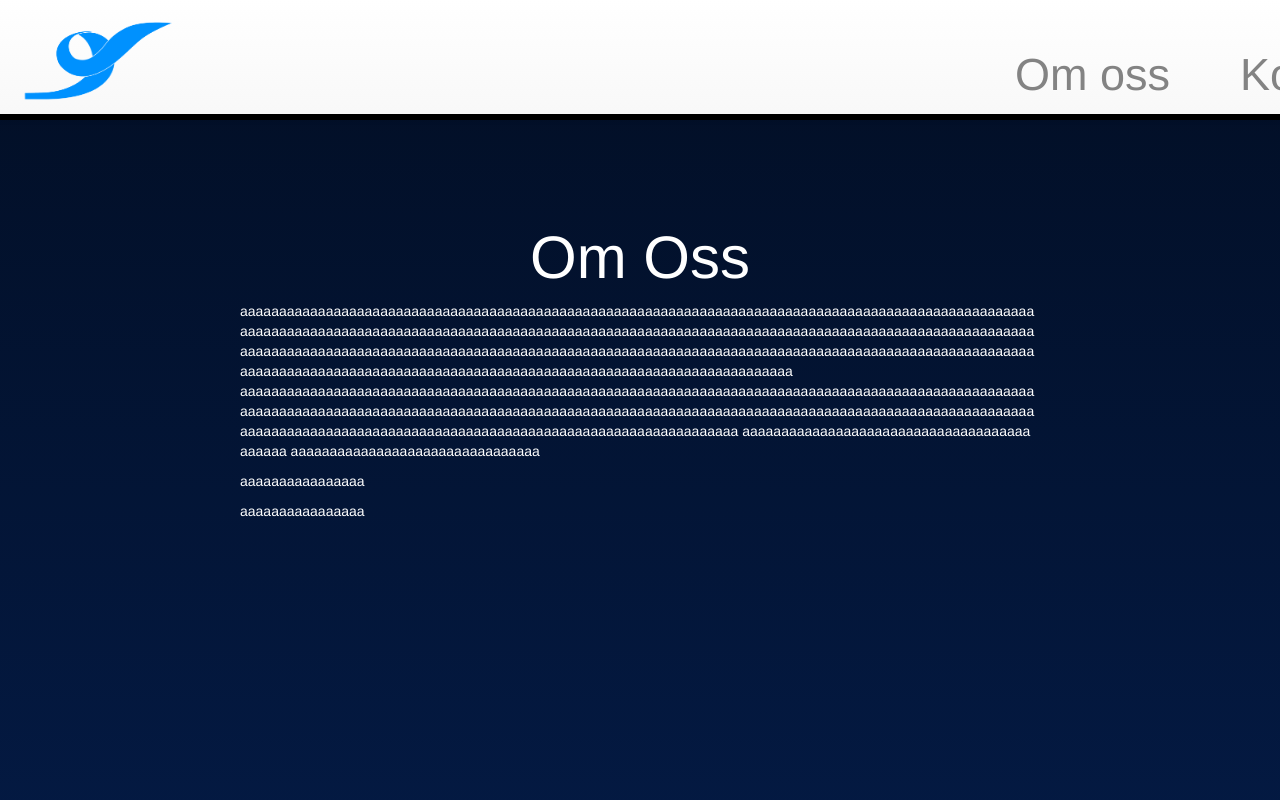
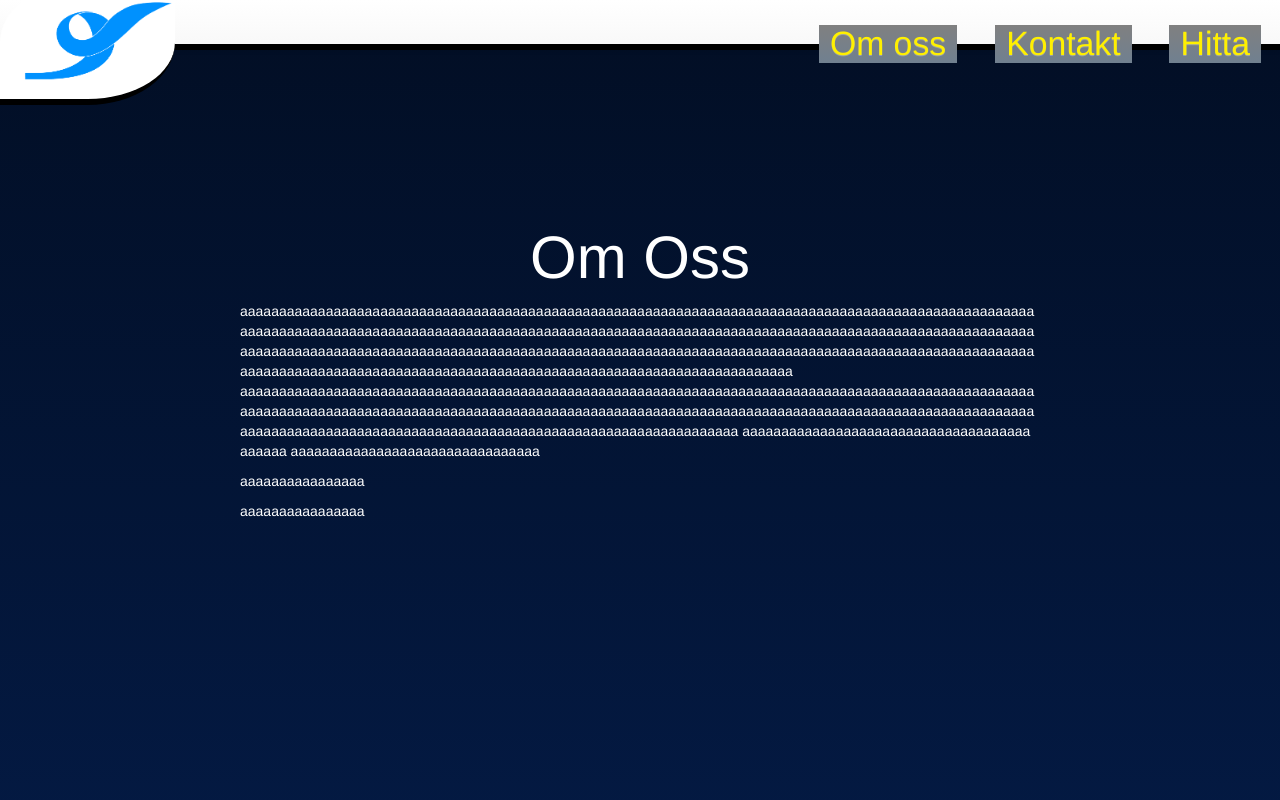
Before and after one commit to Sambur1/N1lz-Jnaz-and-Zamul, a plain HTML site: page index.html in a window 1280 px wide. Shown: the top 800 px of the page. Drawn offline with nearby package versions, Linux system fonts and the light colour scheme.

Commit message:
sudoku is commit
hitta hit karta, nav update

```diff
--- a/css123.css
+++ b/css123.css
@@ -1,43 +1,26 @@
-
-
 .nav a:hover {
-    transition: all ease-in-out 0.8s;
-    transform: scale(1.4);
-    opacity: 1;
-}
-
-.nav a{
-
-    transition: all ease-in-out 0.8s;
-    opacity: 0.9;
-
+    opacity: 0.5;
 }
 
 #navlogo {
     height: 107px;
-	width: 590,6px;
+    width: 590, 6px;
     margin-left: 50px;
 }
 
-#headersize{
+#headersize {
     height: 140px;
     margin-top: 10px;
 }
 
-
-
-
-.navbar-link{
+.navbar-link {
     text-decoration: none !important;
     font-size: 50px;
     margin-right: 200px;
-
-
 }
 
 #main_nav {
     margin: 0 auto;
-float: right;
     display: inline-block;
 }
 
@@ -46,6 +29,7 @@ text-align: center;
     padding: 3px 0 20px;
     display: inline-block;
 }
+
 .rotate90 {
     height: 150px;
     width: 175px;
@@ -58,73 +42,81 @@ display: inline-block;
     padding-left: 25px;
     transform: scale(1.05);
     margin-top: 10px;
+}
 
-
-
-}
 .navbar-header {
+    height: 50px;
+    width: 100%;
     border-bottom: 6px solid black;
     margin-bottom: -1px;
-	height: 120px;
-
+    display: inline-flex;
+    flex-direction: row;
 }
 
-.active2 {
-        line-height: 50px;
-        font-size: 45px;
-        margin-left: 1000px;
-        margin-top: -110px;
-}
-.active3 {
-        line-height: 50px;
-        font-size: 45px;
-        margin-left: 1225px;
-        margin-top: -110px;
-}
-.active4 {
-        line-height: 50px;
-        font-size: 45px;
-        margin-left: 1450px;
-        margin-top: -110px;
+.daim1 {
+  border-bottom: inherit;
+    margin-top: -20px;
+    height: 125px;
+    background: white;
+    border-radius: 50% 0;
 }
 
-
-.dankr  {
-    background: linear-gradient(to bottom, #020E24 0%,#041c49 100%);
-    height: 1000px;
-
+.navbar-collapse {
+    position: relative;
+    margin-top: 25px;
+    margin-left: auto;
+    z-index: 1;
 }
 
-.dankr1  {
+.active2, .active3, .active4 {
+    position: absolute;
+    height: 100%;
+    zoom: 75%;
+    line-height: 50px;
+    margin: auto 25px;
+    font-size: 45px;
+    background: linear-gradient(grey, slategrey);
+}
+.navbar-header a {
+  color: #FFF000 !important;
+}
+
+.dankr {
+    background: linear-gradient(to bottom, #020E24 0%, #041c49 100%);
+    height: 1000px;
+}
+
+.dankr1 {
     margin-top: -20px;
     height: 1000px;
-    background: linear-gradient(to bottom, #041c49 0%,#020E24 100%);
-
+    background: linear-gradient(to bottom, #041c49 0%, #020E24 100%);
 }
 
-.dankr2  {
+.dankr2 {
     margin-top: -20px;
     height: 1000px;
-    background: linear-gradient(to bottom, #020E24 0%,#041c49 100%);
-
+    background: linear-gradient(to bottom, #020E24 0%, #041c49 100%);
 }
 
-p, h1,span,a{
+p, h1, span, a {
     color: white;
 }
 
-h1{
+h1 {
     padding-top: 25px;
     font-size: 60px;
     text-align: center;
 }
 
-.textInBox{
+.textInBox {
     word-wrap: break-word;
     width: 800px;
     margin: auto;
 }
+.karta {
+  text-align: center;
+}
 
-.atag{
+.atag {
     margin-top: 200px;
 }
```
Also changed, not shown: index.html (+12 -10 lines). Lines whose indentation alone changed are shown as unchanged.
